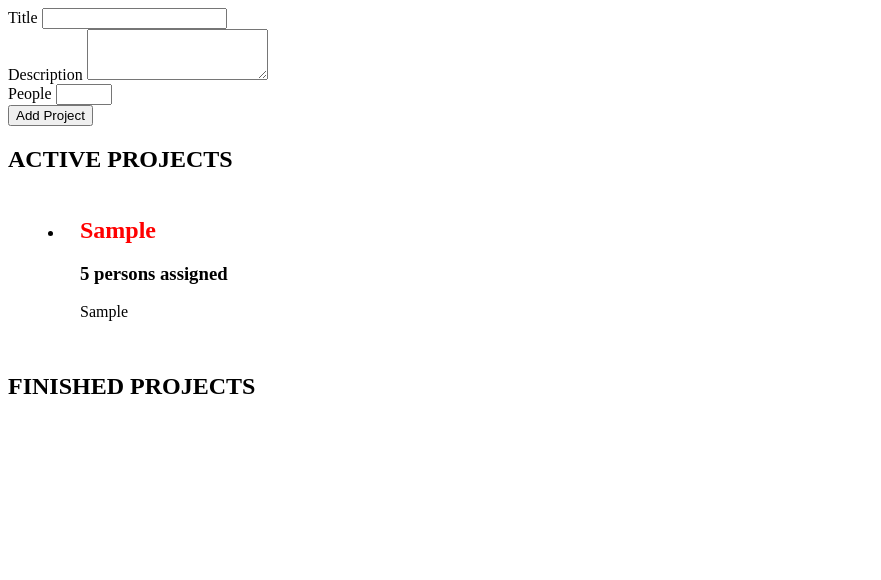
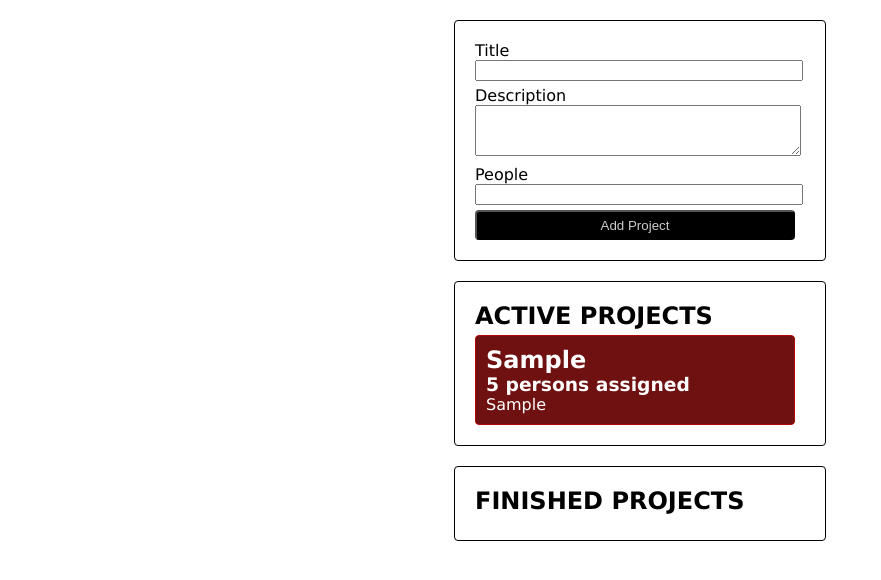
Before and after one commit to OlegSyrovatko/ts-test-project, a website built with webpack: page index.html in a window 1280 px wide. Both pictures are taken after typing "Sample", "Sample", "5" into the empty fields and a click on the button "Add Project". Shown: the whole page, without its empty margins (0-881 px from the left). Built offline with nearby package versions, Linux system fonts and the light colour scheme.

Commit message:
add styles

```diff
--- a/app.css
+++ b/app.css
@@ -1,15 +1,67 @@
-.projects li{
-    box-shadow: 1px 1px 8px rbga(0,0,0,0.26) ;
-    padding: 1rem;
-    margin: 1rem;
+form,
+#active-projects,
+#finished-projects {
+  margin: 20px auto 10px;
+  display: flex;
+  gap: 5px;
+  flex-direction: column;
+  border-radius: 4px;
+  border: #000000 solid 1px;
+  max-width: 320px;
+  padding: 20px 30px 20px 20px;
+  font-family: Verdana, Geneva, Tahoma, sans-serif
 }
 
-.projects li h2 {
-color: red;
-margin: 0.5rem 0;
+h2,
+h3,
+p,
+ul,
+li {
+  margin: 0;
+  padding: 0;
 }
 
-.droppable{
-    border: 1px solid;
-    background: grey;
+input,
+textarea,
+button {
+  width: 100%;
 }
+
+button {
+  color: #ccc;
+  background-color: black;
+  color: #ccc;
+  height: 30px;
+  transition: color 0.3s ease;
+  transition: background-color 0.3s ease;
+  border-radius: 4px;
+}
+
+button:hover {
+  background-color: rgb(0, 255, 0);
+  color: rgb(0, 0, 0);
+  text-decoration: underline;
+  box-shadow: 3px 2px 6px 1px rgba(0, 0, 0, 0.53);
+}
+
+ul {
+  display: flex;
+  gap: 10px;
+  flex-direction: column;
+  list-style: none;
+}
+
+li {
+  box-shadow: 1px 1px 8px rbga(0, 0, 0, 0.26);
+  padding: 10px;
+  border-radius: 4px;
+  color: #fff;
+}
+#active-projects li {
+  border: #b40505 solid 1px;
+  background-color: #701111;
+}
+#finished-projects li {
+  border: #050bb4 solid 1px;
+  background-color: #271170;
+}
--- a/index.html
+++ b/index.html
@@ -13,19 +13,19 @@
       <form>
         <div class="form-control">
           <label for="title"
-            >Title
+            >Title<br />
             <input type="text" id="title" />
           </label>
         </div>
         <div class="form-control">
           <label for="description"
-            >Description
+            >Description<br />
             <textarea type="text" rows="3" id="description"></textarea>
           </label>
         </div>
         <div class="form-control">
           <label for="people"
-            >People
+            >People<br />
             <input type="number" step="1" min="0" max="10" id="people" />
           </label>
         </div>
```
